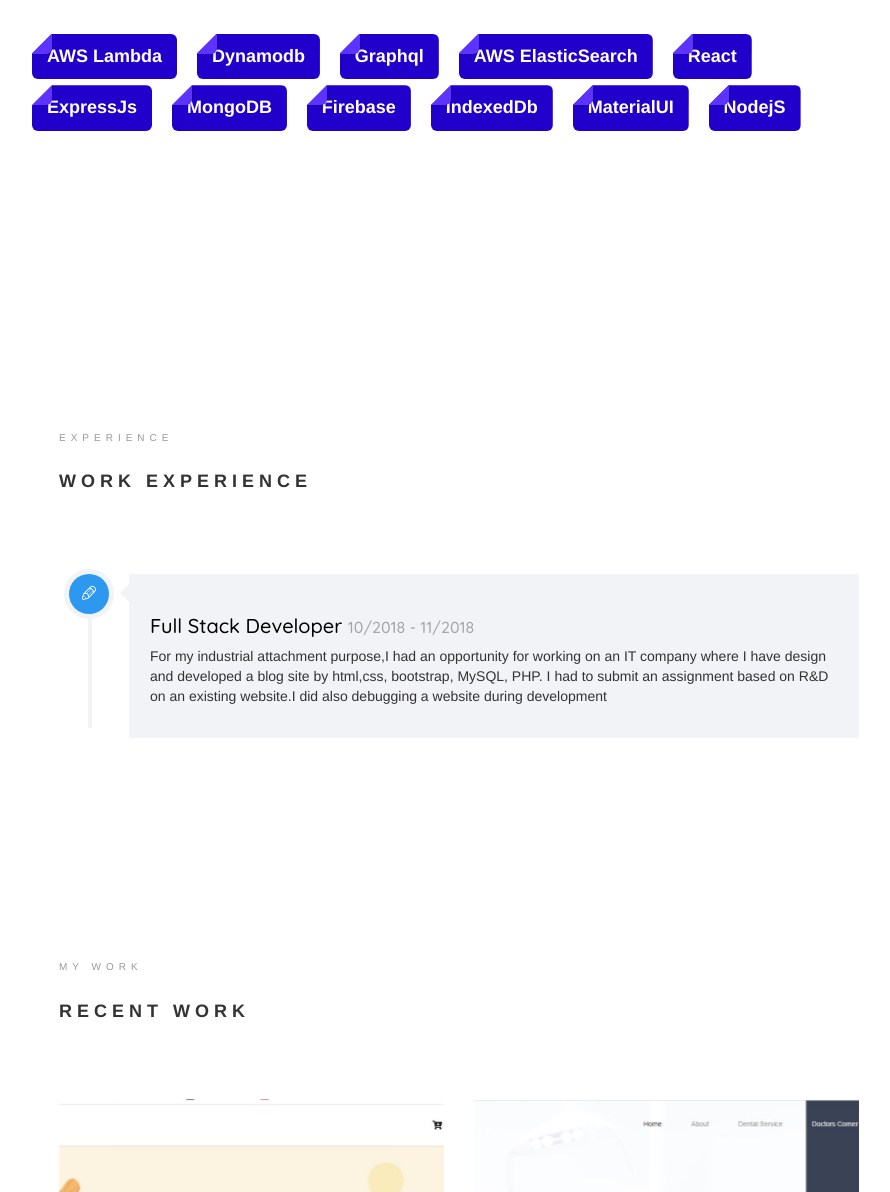
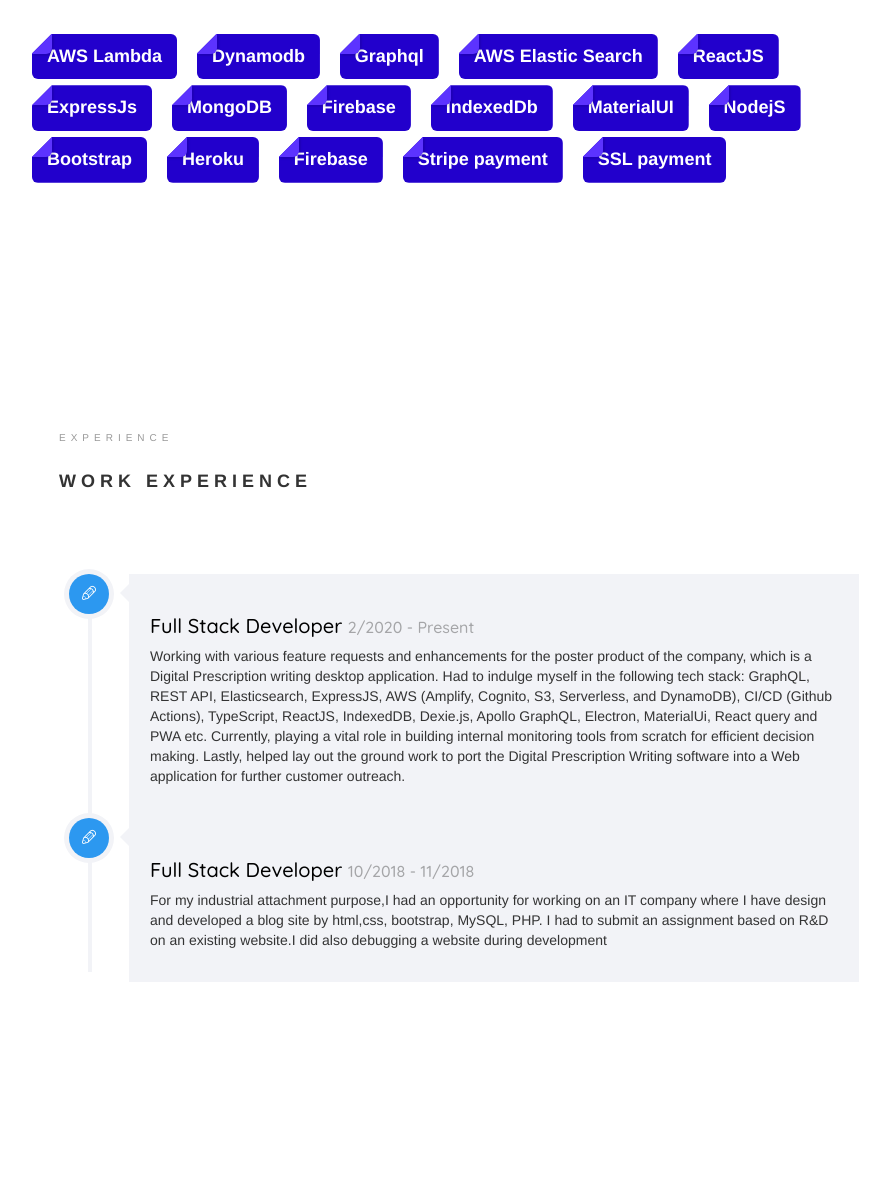
Before and after one commit to Saiful-Islam45/saiful-s-portfolio, a website built with Parcel: page index.html in a window 1280 px wide. Shown: the part 1020-2212 px from the top of the page, without its empty margins (331-1221 px from the left). Built offline with nearby package versions, Linux system fonts and the light colour scheme; files whose address does not match are found by name; a web font is replaced by a local one.

Commit message:
Add job experirnce and skills

```diff
--- a/index.html
+++ b/index.html
@@ -125,10 +125,10 @@
           Graphql
         </div>
         <div class="tag">
-          AWS ElasticSearch
+          AWS Elastic Search
         </div>
         <div class="tag">
-          React
+          ReactJS
         </div>
         <div class="tag">
           ExpressJs
@@ -148,6 +148,21 @@
         <div class="tag">
           NodejS
         </div>
+		<div class="tag">
+			Bootstrap
+		</div>
+		<div class="tag">
+			Heroku
+		</div>
+		<div class="tag">
+			Firebase
+		</div>
+		<div class="tag">
+			Stripe payment
+		</div>
+		<div class="tag">
+			SSL payment
+		</div>
       </section>
 			<!-- <section class="skills" data-section="skills">
 				<div class="narrow-content">
@@ -271,13 +286,24 @@
 					                  <i class="icon-pen2"></i>
 					               </div>
 					               <div class="timeline-label">
-					                  <h2><a href="#">Full Stack Developer</a> <span>10/2018 - 11/2018</span></h2>
-									          <p>For my industrial attachment purpose,I had an opportunity for working on an IT company where
-                               I have design  and developed a blog site by html,css, bootstrap, MySQL, PHP.
-                                I had to submit an assignment based on R&D on an existing website.I did also debugging
-                                 a website during development</p>
+					                  <h2><a href="#">Full Stack Developer</a> <span>2/2020 - Present</span></h2>
+									          <p>Working with various feature requests and enhancements for the poster product of the company, which is a Digital Prescription writing desktop application. Had to indulge myself in the following tech stack: GraphQL, REST API, Elasticsearch, ExpressJS, AWS (Amplify, Cognito, S3, Serverless, and DynamoDB), CI/CD (Github Actions), TypeScript, ReactJS, IndexedDB, Dexie.js, Apollo GraphQL, Electron, MaterialUi, React query and PWA etc. Currently, playing a vital role in building internal monitoring tools from scratch for efficient decision making. Lastly, helped lay out the ground work to port the Digital Prescription Writing software into a Web application for further customer outreach.
+                            </p>
 					               </div>
 					            </div>
+                      <div class="timeline-entry-inner">
+
+                        <div class="timeline-icon color-1">
+                           <i class="icon-pen2"></i>
+                        </div>
+                        <div class="timeline-label">
+                           <h2><a href="#">Full Stack Developer</a> <span>10/2018 - 11/2018</span></h2>
+                           <p>For my industrial attachment purpose,I had an opportunity for working on an IT company where
+                              I have design  and developed a blog site by html,css, bootstrap, MySQL, PHP.
+                               I had to submit an assignment based on R&D on an existing website.I did also debugging
+                                a website during development</p>
+                        </div>
+                     </div>
 					         </article>
 					      </div>
 					   </div>
```
